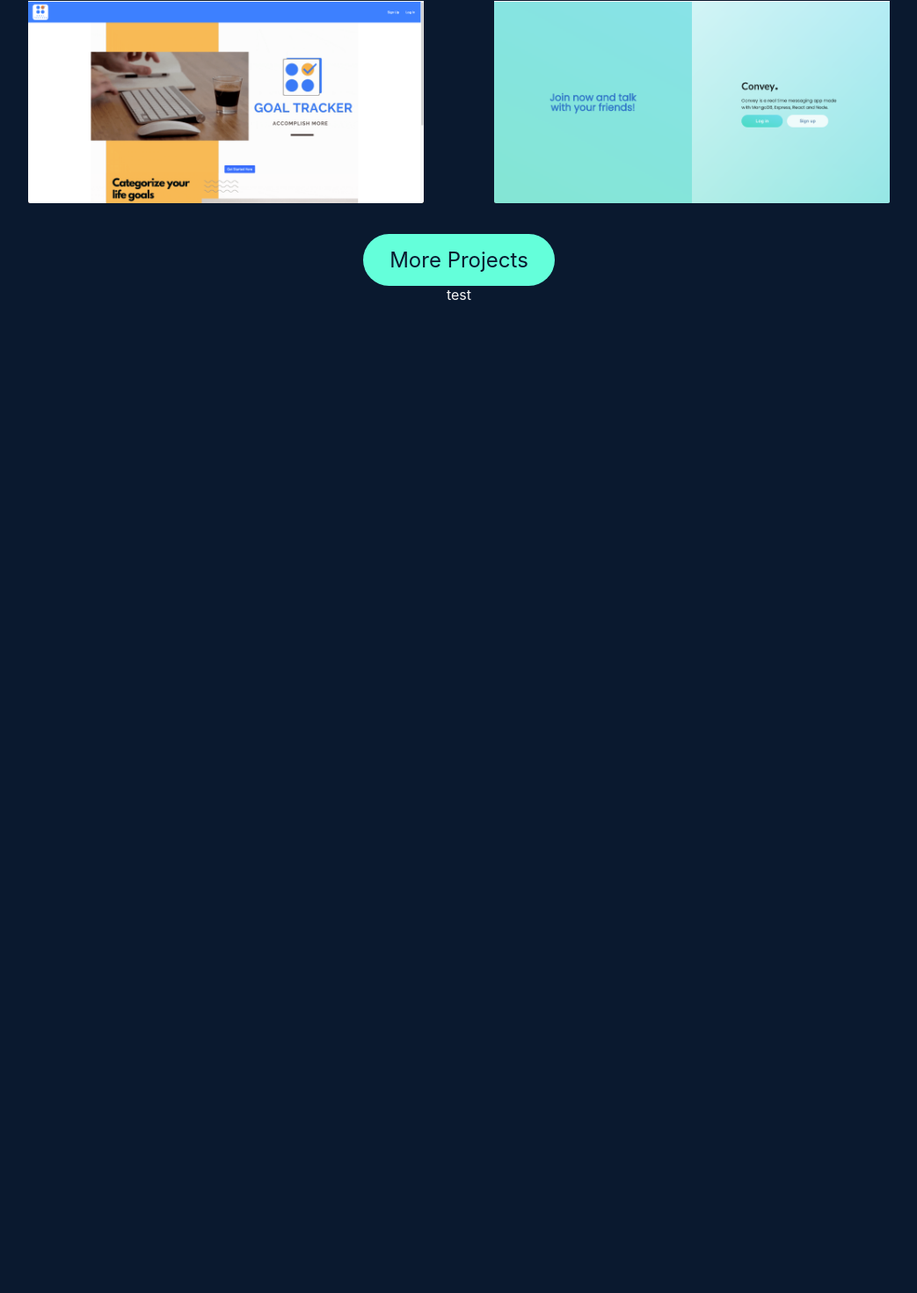
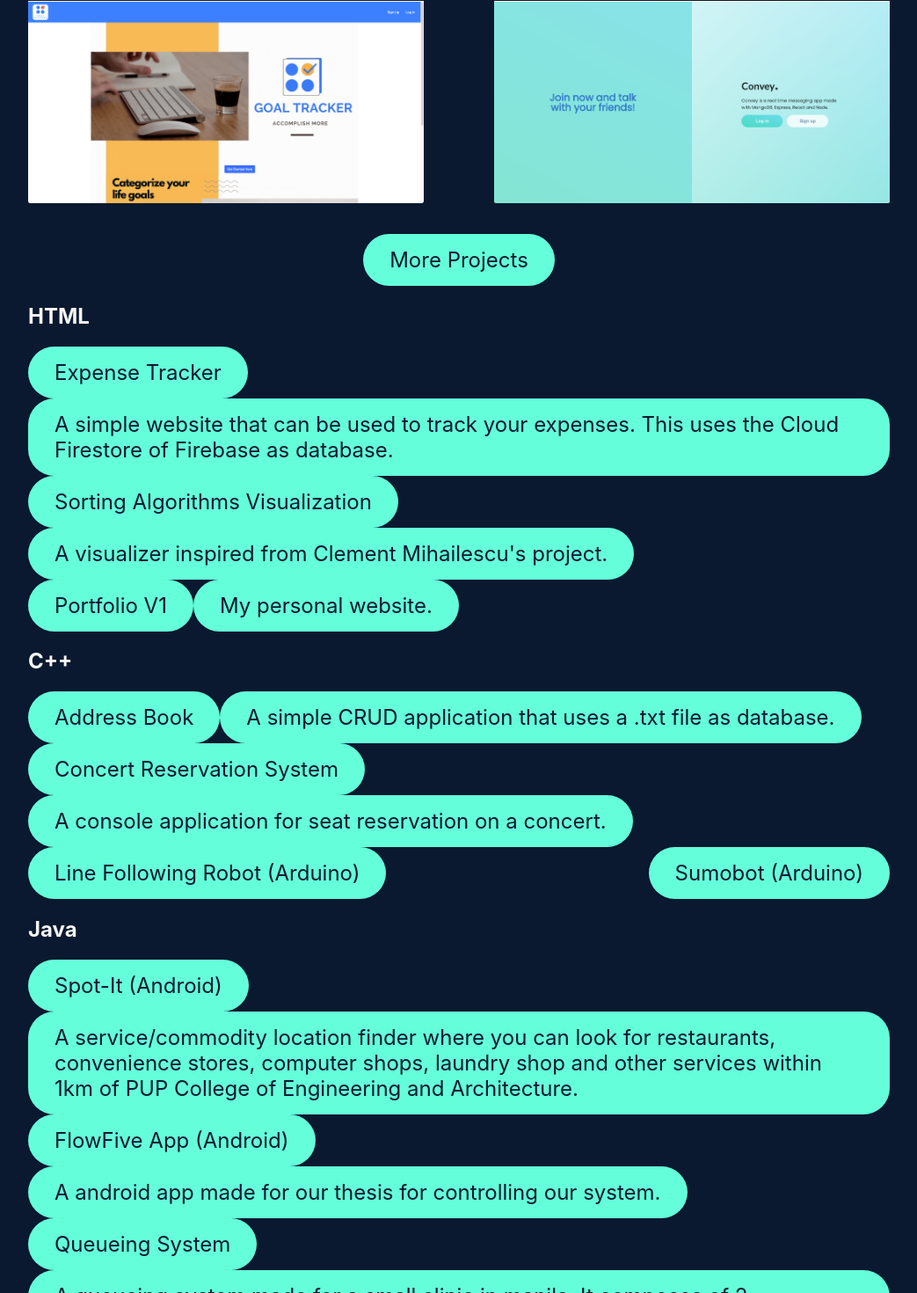
Before and after one commit to kylelainez/Portfolio-react, a React (Create React App) app: page / in a window 1280 px wide. Shown: the part 1470-2940 px from the top of the page at 88% size, without its empty margins (118-1161 px from the left). Before the commit the page ends 1815 px from the top, so only its background shows below. Built offline with nearby package versions, Linux system fonts and the light colour scheme.

Commit message:
Add some projects

```diff
--- a/src/components/projects/projects.jsx
+++ b/src/components/projects/projects.jsx
@@ -53,6 +53,7 @@ function projects(){
                     <li>Node.js</li>
                     <li>Express</li>
                     <li>MongoDB</li>
+                    <li>JWT</li>
                     <li>AWS S3</li>
                 </ul>
             </div>
@@ -60,7 +61,103 @@ function projects(){
         <div className="more-projects-container">
             <span>More Projects</span>
             <div className="more-projects">
-                test
+                {/* HTML PROJECTS */}
+                <div>
+                    <h2>HTML</h2>
+                    <div>
+                        <div>
+                            <span className="project-title">Expense Tracker</span>
+                            <a href="#" className="github"></a>
+                        </div>
+                        <span className="project-description">
+                            A simple website that can be used to track your expenses. This uses the Cloud Firestore of Firebase as database.
+                        </span>
+                    </div>
+                    <div>
+                        <div>
+                            <span className="project-title">Sorting Algorithms Visualization</span>
+                            <a href="#" className="github"></a>
+                        </div>
+                        <span className="project-description">
+                            A visualizer inspired from Clement Mihailescu's project.
+                        </span>
+                    </div>
+                    <div>
+                        <div>
+                            <span className="project-title">Portfolio V1</span>
+                            <a href="#" className="github"></a>
+                        </div>
+                        <span className="project-description">
+                            My personal website.
+                        </span>
+                    </div>
+                </div>
+                {/* C++ PROJECTS */}
+                <div>
+                    <h2>C++</h2>
+                    <div>
+                        <div>
+                            <span className="project-title">Address Book</span>
+                            <a href="#" className="github"></a>
+                        </div>
+                        <span className="project-description">
+                            A simple CRUD application that uses a .txt file as database.
+                        </span>
+                    </div>
+                    <div>
+                        <div>
+                            <span className="project-title">Concert Reservation System</span>
+                            <a href="#" className="github"></a>
+                        </div>
+                        <span className="project-description">
+                            A console application for seat reservation on a concert.
+                        </span>
+                    </div>
+                    <div>
+                        <div>
+                            <span className="project-title">Line Following Robot (Arduino)</span>
+                            <a href="#" className="github"></a>
+                        </div>
+                    </div>
+                    <div>
+                        <div>
+                            <span className="project-title">Sumobot (Arduino)</span>
+                            <a href="#" className="github"></a>
+                        </div>
+                    </div>
+                </div>
+                {/* Java PROJECTS */}
+                <div>
+                    <h2>Java</h2>
+                    <div>
+                        <div>
+                            <span className="project-title">Spot-It (Android)</span>
+                            <a href="#" className="github"></a>
+                        </div>
+                        <span className="project-description">
+                            A service/commodity location finder where you can look for restaurants, convenience stores, computer shops, laundry shop and other services within 1km of PUP College of Engineering and Architecture.
+                        </span>
+                    </div>
+                    <div>
+                        <div>
+                            <span className="project-title">FlowFive App (Android)</span>
+                            <a href="#" className="github"></a>
+                        </div>
+                        <span className="project-description">
+                            A android app made for our thesis for controlling our system.
+                        </span>
+                    </div>
+                    <div>
+                        <div>
+                            <span className="project-title">Queueing System</span>
+                            <a href="#" className="github"></a>
+                        </div>
+                        <span className="project-description">
+                            A queueing system made for a small clinic in manila. It composes of 2 applications. 1 for the Reception and 1 for the Doctors.
+                        </span>
+                    </div>
+                </div>
+
             </div>
         </div>
     </div>
```
Also changed, not shown: 1 other file (tests, documents, lock files or other folders).
